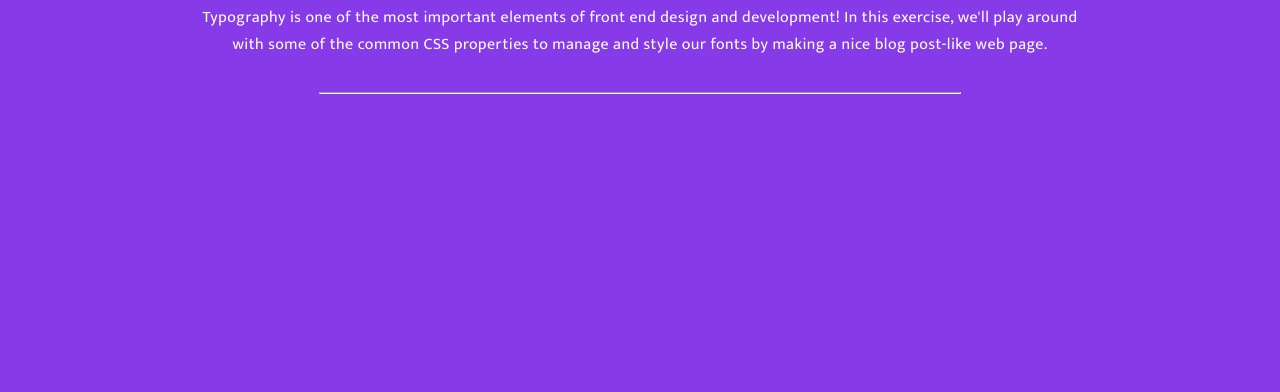
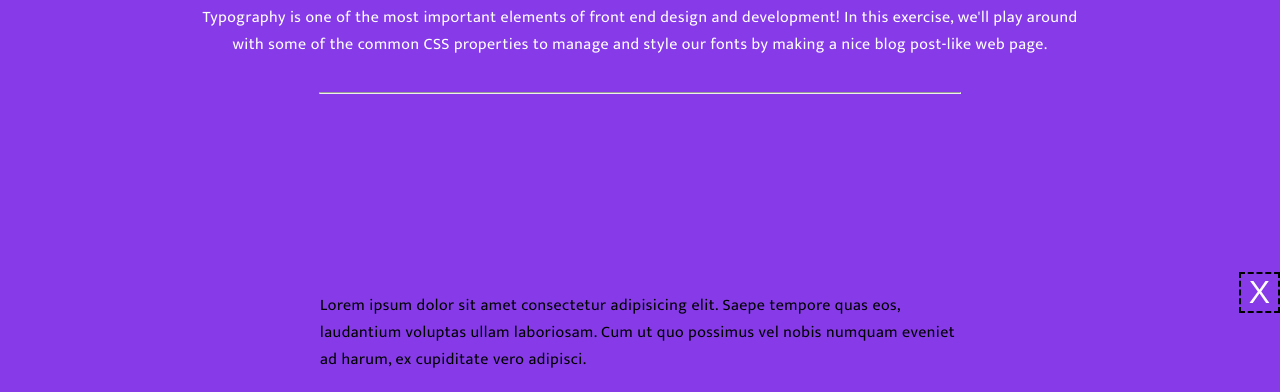
Before and after one commit to sabbadash/blog-post, a plain HTML site: page index.html in a window 1280 px wide. Shown: the part 408-800 px from the top of the page. Drawn offline with nearby package versions, Linux system fonts and the light colour scheme.

Commit message:
add fixed modal. playing with positioning

```diff
--- a/app.css
+++ b/app.css
@@ -147,3 +147,34 @@ footer a {
 footer a:hover {
     text-decoration: underline;
 }
+
+.window {
+    background-color: #863ae8;
+    width: 100%;
+    height: 15vh;
+    position: fixed;
+    bottom: 0;
+    display: flex;
+    justify-content: center;
+    align-items: center;
+}
+
+.window > p {
+    width: 50%;
+}
+
+.close {
+    position: absolute;
+    top: 0;
+    right: 0;
+    font-size: 2rem;
+    background-color: #863ae8;
+    color: white;
+    border: 2px dashed black;
+    padding: 0 8px;
+    cursor: pointer;
+}
+
+.hidden {
+    display: none;
+}
--- a/index.html
+++ b/index.html
@@ -10,6 +10,7 @@
     <title>Typography</title>
 </head>
 <body>
+
     <header class="hero">
         <h1>A Blog Post</h1>
         <p>Typography is one of the most important elements of front end design and development! In this exercise, we'll play around with some of the common CSS properties to manage and style our fonts by making a nice blog post-like web page.</p>
@@ -78,5 +79,14 @@
             <li><a href="#info">More Info</a></li>
         </ul>
     </footer>
+    <div class="window">
+        <p>Lorem ipsum dolor sit amet consectetur adipisicing elit. Saepe tempore quas eos, laudantium voluptas ullam laboriosam. Cum ut quo possimus vel nobis numquam eveniet ad harum, ex cupiditate vero adipisci.</p>
+        <button class="close">X</button>
+    </div>
+    <script>
+        document.querySelector('.close').addEventListener('click', function(e) {
+            document.querySelector('.window').classList.add('hidden');
+        });
+    </script>
 </body>
 </html>
```
